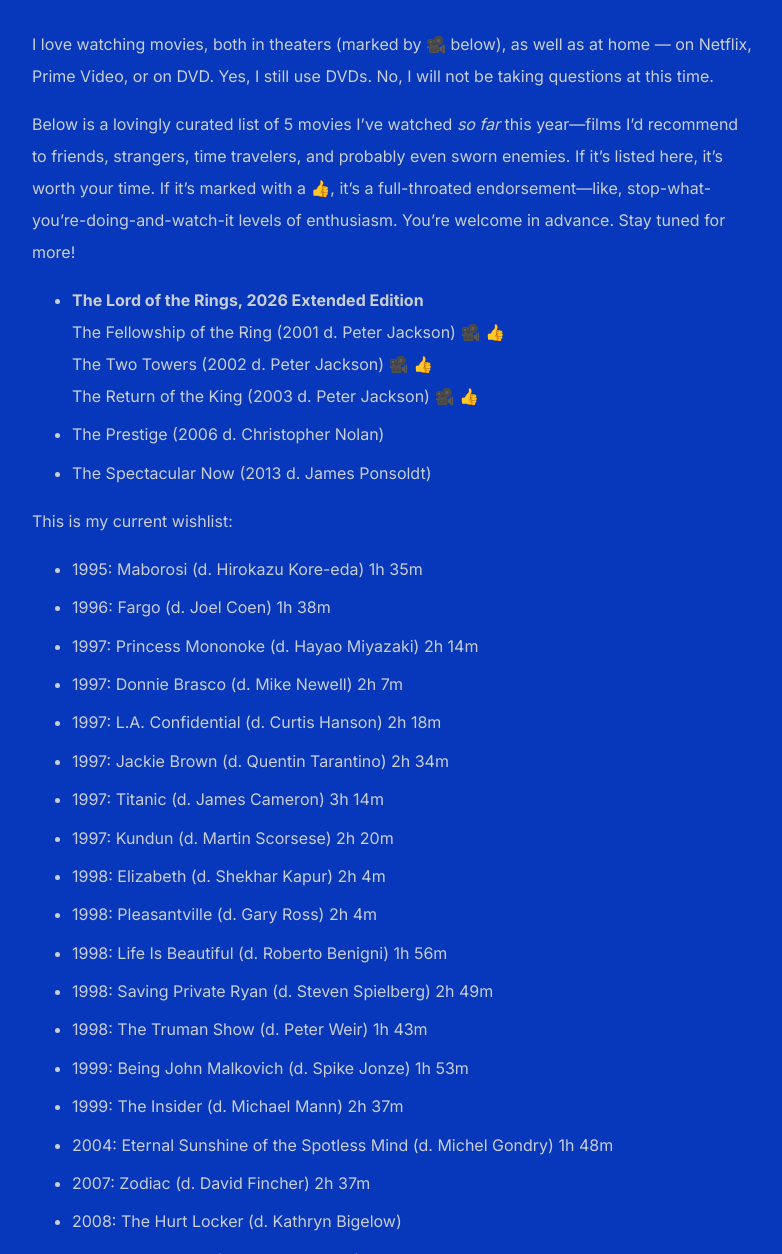
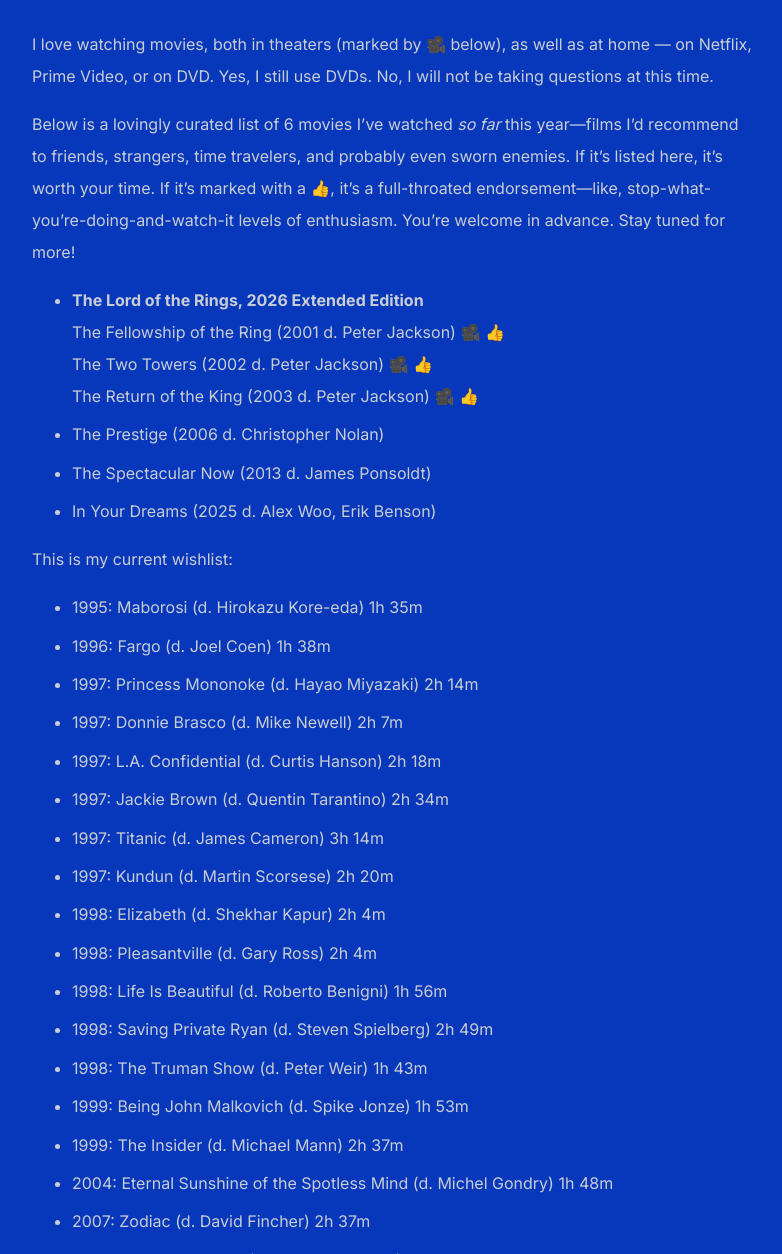
Before and after one commit to shihankanungo/shihankanungo.github.io, a Jekyll site: the page built from movies.md, in a window 1280 px wide and 1400 px high, scrolled down 850 px. Shown: the part 146-1400 px from the top of the window, without its empty margins (248-1030 px from the left). Built offline with Jekyll 4.4.1, drawn with Linux system fonts in a browser that asks for light colours; some of the changed text lies outside the part shown.

Commit message:
Update movie list to include one additional film

```diff
--- a/movies.md
+++ b/movies.md
@@ -12,7 +12,7 @@
 <br>
 I love watching movies, both in theaters (marked by 🎥 below), as well as at home &mdash; on Netflix, Prime Video, or on DVD. Yes, I still use DVDs. No, I will not be taking questions at this time.
 
-Below is a lovingly curated list of 5 movies I've watched *so far* this year&mdash;films I'd recommend to friends, strangers, time travelers, and probably even sworn enemies. If it’s listed here, it’s worth your time. If it’s marked with a 👍, it's a full-throated endorsement&mdash;like, stop-what-you're-doing-and-watch-it levels of enthusiasm. You're welcome in advance. Stay tuned for more!
+Below is a lovingly curated list of 6 movies I've watched *so far* this year&mdash;films I'd recommend to friends, strangers, time travelers, and probably even sworn enemies. If it’s listed here, it’s worth your time. If it’s marked with a 👍, it's a full-throated endorsement&mdash;like, stop-what-you're-doing-and-watch-it levels of enthusiasm. You're welcome in advance. Stay tuned for more!
 
 - **The Lord of the Rings, 2026 Extended Edition** <br>
   The Fellowship of the Ring (2001 d. Peter Jackson) 🎥 👍 <br>
@@ -20,6 +20,7 @@
   The Return of the King (2003 d. Peter Jackson) 🎥 👍
 - The Prestige (2006 d. Christopher Nolan)
 - The Spectacular Now (2013 d. James Ponsoldt)
+- In Your Dreams (2025 d. Alex Woo, Erik Benson)
 
 This is my current wishlist:
 
```
Also changed, not shown: other parts of movies.md (+0 -1 lines).
